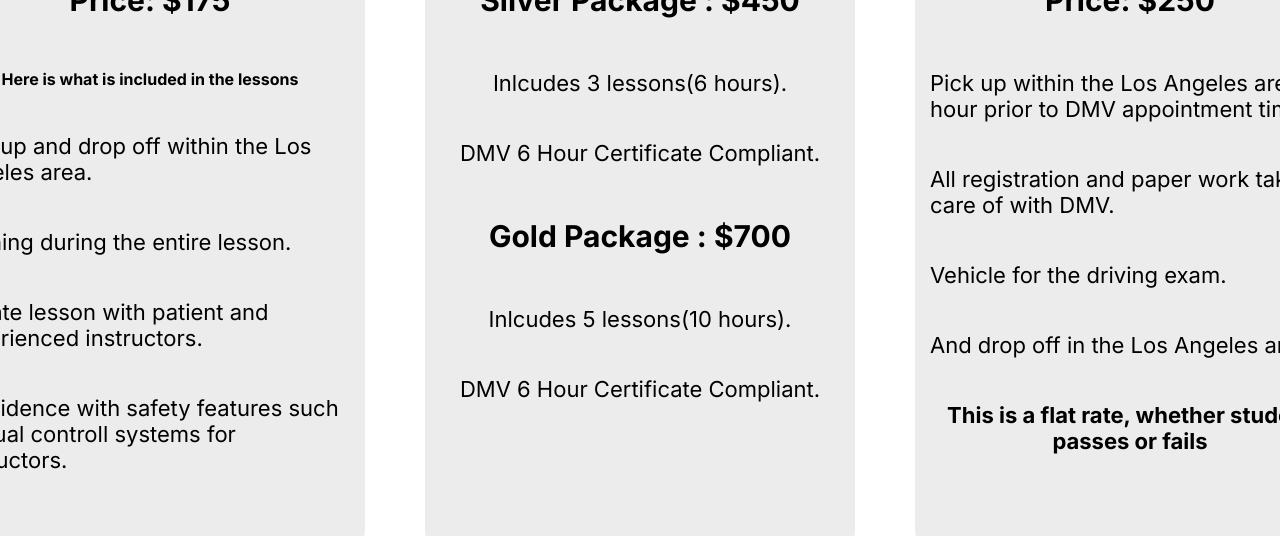
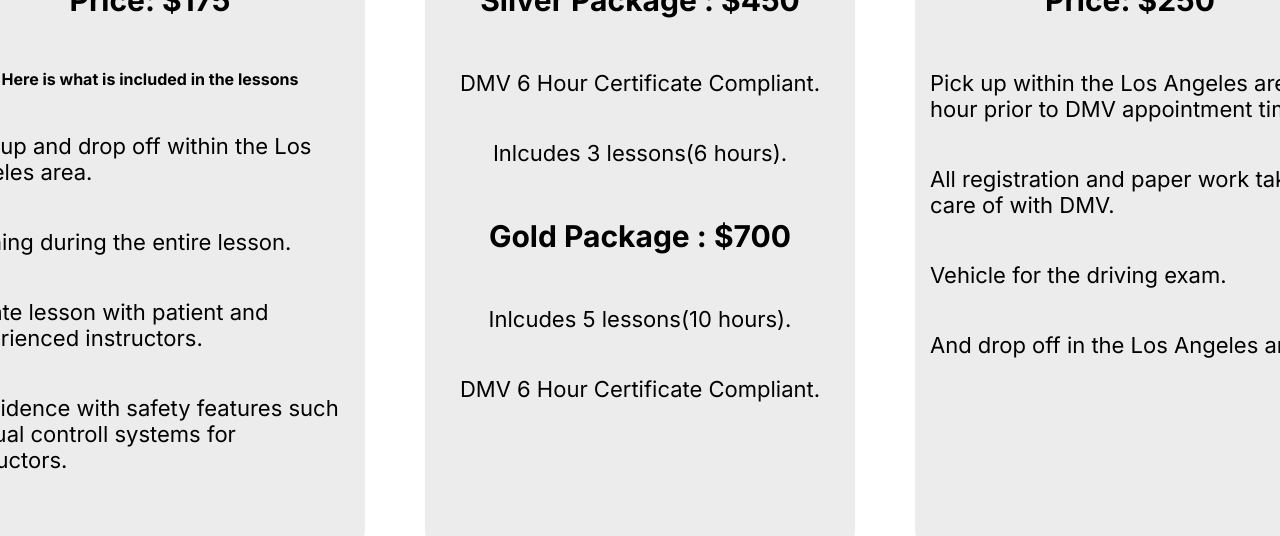
Before and after one commit to mannysanz715/BestDrivingTeacherFront, a React (Vite) app: page / in a window 1280 px wide. Shown: the part 2084-2620 px from the top of the page. Built offline with nearby package versions, Linux system fonts and the light colour scheme.

Commit message:
Update Test Description

```diff
--- a/src/components/Pricing/Pricing.jsx
+++ b/src/components/Pricing/Pricing.jsx
@@ -13,8 +13,8 @@ useEffect(()=>{
   return (
     <>
       <h2 className='pricing-header' id='pricing'>Driving Rates</h2>
-        <Link onClick={scrollToTop} className='policies-link' to='/policies#policies-container'>BEFORE BOOKING, CLICK HERE TO GO OVER OUR POLICIES</Link>
-        <div className='pricing-card-container'>
+      <Link onClick={scrollToTop} className='policies-link' to='/policies#policies-container'>BEFORE BOOKING, CLICK HERE TO GO OVER OUR POLICIES</Link>
+      <div className='pricing-card-container'>
 
         <div data-aos='fade-up' className="reg-class-pricing card">
           <h3 className='rate-title'>2 Hour Lessons</h3>
@@ -25,15 +25,17 @@ useEffect(()=>{
           <p className='rate-description'>Private lesson with patient and experienced instructors.</p>
           <p className='rate-description'>Confidence with safety features such as dual controll systems for instructors.</p>
         </div>
+
         <div data-aos='fade-up' className="drive-test-pricing card">
           <h3 className='rate-title'>Lesson Packages</h3>
           <p className='rate-price'> Silver Package : $450</p>
+          <p className='rate-description center-text'>DMV 6 Hour Certificate Compliant.</p>
           <p className='rate-description center-text'>Inlcudes  3 lessons(6 hours).</p>
-          <p className='rate-description center-text'>DMV 6 Hour Certificate Compliant.</p>
           <p className='rate-price'> Gold Package : $700</p>
           <p className='rate-description center-text'>Inlcudes  5 lessons(10 hours).</p>
           <p className='rate-description center-text'>DMV 6 Hour Certificate Compliant.</p>
         </div>
+
         <div data-aos='fade-up' className="drive-test-pricing card end">
           <h3 className='rate-title'>Behind the Wheel Test</h3>
           <p className='rate-price'>Price: $250</p>
@@ -41,9 +43,8 @@ useEffect(()=>{
           <p className='rate-description'>All registration and paper work taken care of with DMV.</p>
           <p className='rate-description'>Vehicle for the driving exam.</p>
           <p className='rate-description'>And drop off in the Los Angeles area.</p>
-          <p className='rate-description center-text'><strong>This is a flat rate, whether student passes or fails</strong></p>
         </div>
-        </div>
+      </div>
     </>
 )
 }
```
